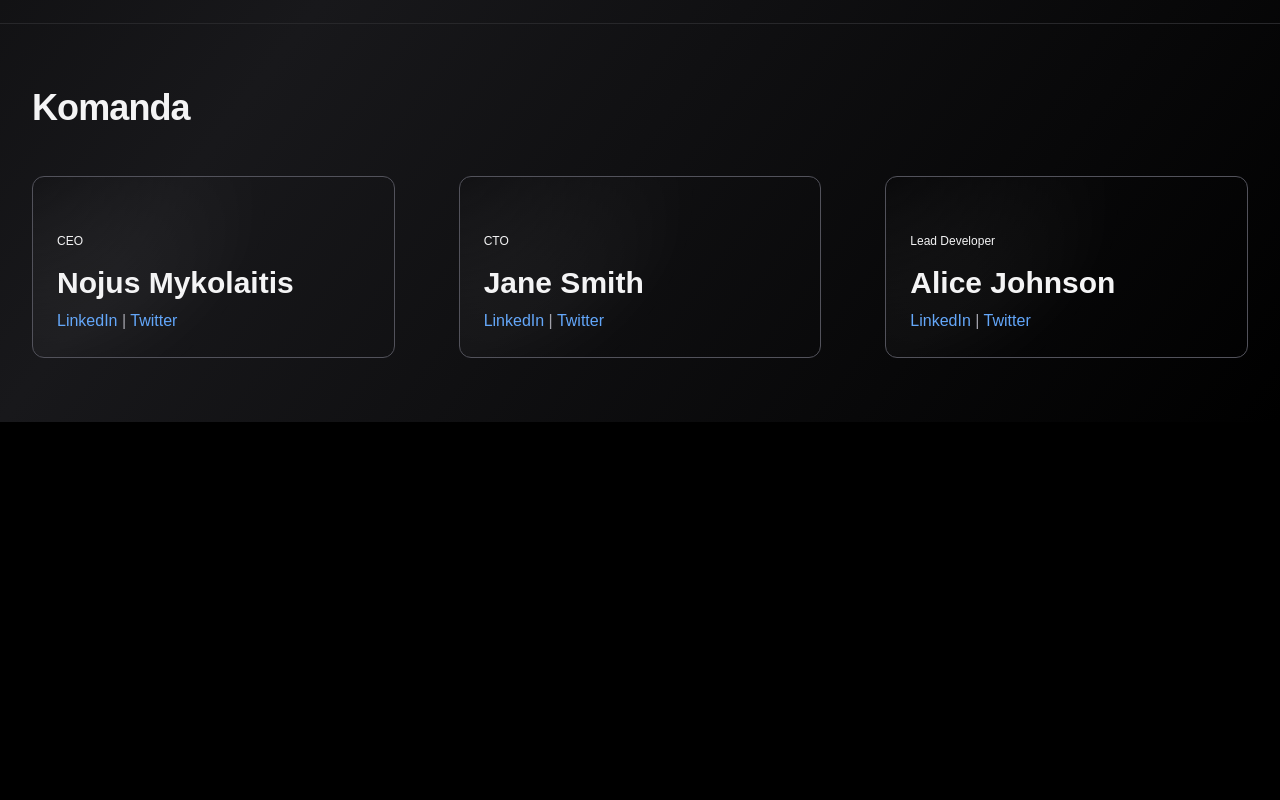
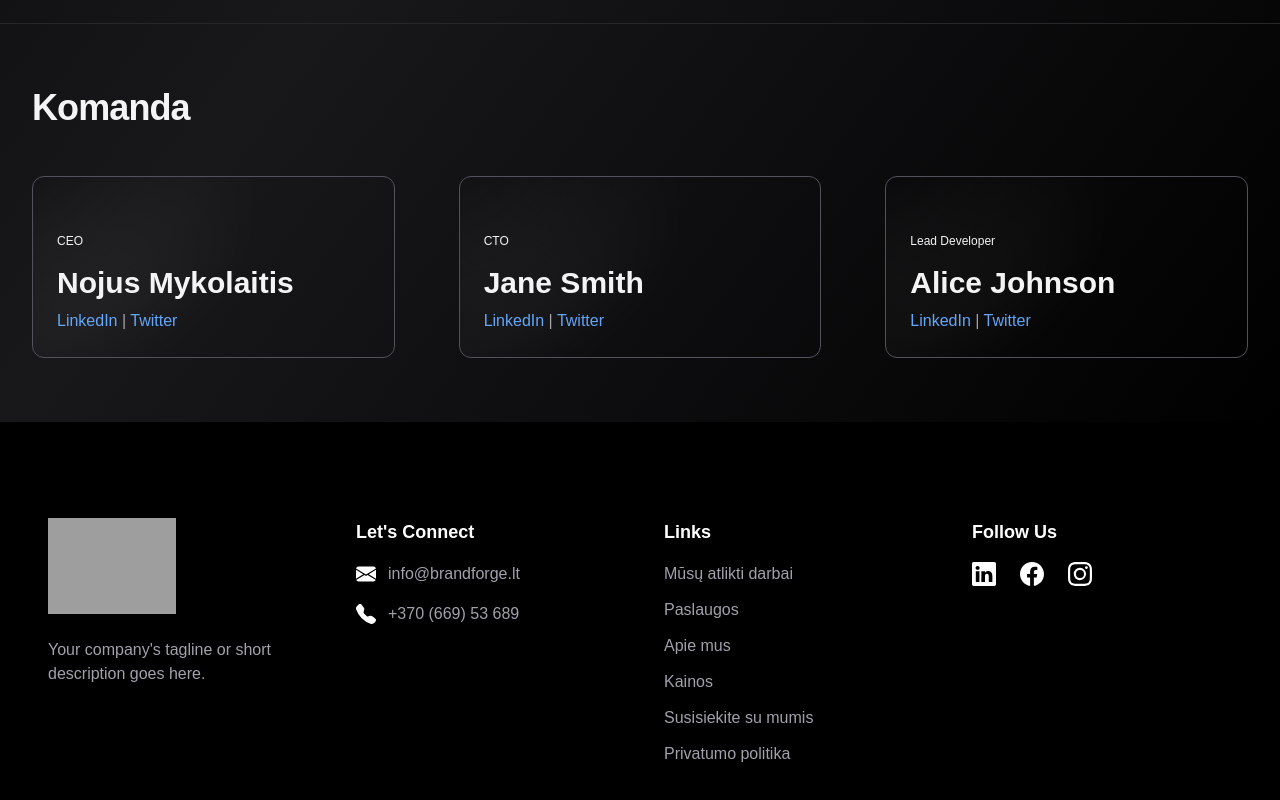
Before and after one commit to Drangis-tech/nextjs-portfolio-website, a Next.js app: page /apie-mus in a window 1280 px wide. Shown: the part 1252-2052 px from the top of the page. Before the commit the page ends 1674 px from the top, so only its background shows below. Built offline with nearby package versions, Linux system fonts and the light colour scheme; no server answers; grey boxes are pictures that could not be loaded; what tailwindcss-debug-screens would draw is missing.

Commit message:
timeline fixas

```diff
--- a/app/apie-mus/page.tsx
+++ b/app/apie-mus/page.tsx
@@ -5,6 +5,8 @@ import { Navigation } from '../components/nav';
 import { Card } from '../components/card';
 import { FontAwesomeIcon } from '@fortawesome/react-fontawesome';
 import { faUsers, faEye, faBalanceScale } from '@fortawesome/free-solid-svg-icons';
+import Footer from '../components/Footer'; // Import Footer Component
+
 
 // Team Data
 const teamData = [
--- /dev/null
+++ b/app/components/Footer.tsx
@@ -0,0 +1,66 @@
+import React from 'react';
+import Link from 'next/link';
+import { EnvelopeFill, TelephoneFill, Facebook, Instagram, Linkedin } from 'react-bootstrap-icons';
+
+const Footer: React.FC = () => {
+  return (
+    <footer className="bg-black text-white pt-8 pb-12 mt-16"> {/* Reduced top padding by 30% */}
+      <div className="max-w-7xl mx-auto px-8 lg:px-12"> {/* Increased horizontal padding */}
+        <div className="grid grid-cols-1 md:grid-cols-4 gap-12"> {/* Increased grid gap for spacing */}
+
+          {/* Company Logo */}
+          <div className="flex flex-col space-y-6"> {/* Increased vertical spacing */}
+            <img src="/path-to-your-logo.png" alt="Company Logo" className="w-32" />
+            <p className="text-zinc-400">Your company's tagline or short description goes here.</p> {/* Gray text */}
+          </div>
+
+          {/* Let's Connect Section */}
+          <div className="space-y-4"> {/* Increased vertical spacing */}
+            <h4 className="font-bold text-lg text-white">Let's Connect</h4> {/* Heading kept white */}
+            <div className="flex items-center space-x-3"> {/* Slightly increased space between items */}
+              <EnvelopeFill className="text-xl text-white" /> {/* Icon kept white */}
+              <span className="text-zinc-400">info@brandforge.lt</span> {/* Gray text */}
+            </div>
+            <div className="flex items-center space-x-3">
+              <TelephoneFill className="text-xl text-white" /> {/* Icon kept white */}
+              <span className="text-zinc-400">+370 (669) 53 689</span> {/* Gray text */}
+            </div>
+          </div>
+
+          {/* Links Section */}
+          <div className="space-y-4"> {/* Increased vertical spacing */}
+            <h4 className="font-bold text-lg text-white">Links</h4> {/* Heading kept white */}
+            <ul className="space-y-3"> {/* Increased vertical spacing in the list */}
+              <li><Link href="/atlikti-darbai" className="text-zinc-400 hover:text-zinc-300">Mūsų atlikti darbai</Link></li> {/* Gray links */}
+              <li><Link href="/paslaugos" className="text-zinc-400 hover:text-zinc-300">Paslaugos</Link></li>
+              <li><Link href="/apie-mus" className="text-zinc-400 hover:text-zinc-300">Apie mus</Link></li>
+              <li><Link href="/kainos" className="text-zinc-400 hover:text-zinc-300">Kainos</Link></li>
+              <li><Link href="/contact" className="text-zinc-400 hover:text-zinc-300">Susisiekite su mumis</Link></li>
+              <li><Link href="/privatumo-politika" className="text-zinc-400 hover:text-zinc-300">Privatumo politika</Link></li>
+
+            </ul>
+          </div>
+
+          {/* Follow Us Section */}
+          <div className="space-y-4"> {/* Increased vertical spacing */}
+            <h4 className="font-bold text-lg text-white">Follow Us</h4> {/* Heading kept white */}
+            <div className="flex space-x-6"> {/* Slightly increased horizontal spacing between icons */}
+              <Link href="https://linkedin.com/company/brandforge-lt" aria-label="Linkedin">
+                <Linkedin className="text-2xl text-white" /> {/* Icon kept white */}
+              </Link>
+              <Link href="https://facebook.com" aria-label="Facebook">
+                <Facebook className="text-2xl text-white" /> {/* Icon kept white */}
+              </Link>
+              <Link href="https://instagram.com" aria-label="Instagram">
+                <Instagram className="text-2xl text-white" /> {/* Icon kept white */}
+              </Link>
+            </div>
+          </div>
+
+        </div>
+      </div>
+    </footer>
+  );
+};
+
+export default Footer;
--- a/app/layout.tsx
+++ b/app/layout.tsx
@@ -1,4 +1,3 @@
-// app/layout.tsx
 "use client";
 
 import "../global.css";
@@ -6,6 +5,7 @@ import { Inter } from "@next/font/google";
 import LocalFont from "@next/font/local";
 import { Analytics } from "./components/analytics";
 import Script from "next/script"; // Import Script from next/script
+import Footer from "./components/Footer"; // Import the Footer component
 
 const inter = Inter({
   subsets: ["latin"],
@@ -28,11 +28,13 @@ export default function RootLayout({
         <Analytics />
       </head>
       <body
-        className={`bg-black ${
-          process.env.NODE_ENV === "development" ? "debug-screens" : undefined
-        }`}
+        className={`bg-black min-h-screen flex flex-col`} // Added flex layout to body
       >
-        {children}
+        {/* Main Content Area */}
+        <main className="flex-1">{children}</main> {/* Ensures content grows */}
+
+        {/* Footer */}
+        <Footer />  {/* Footer will now stick to the bottom */}
 
         {/* Add Cookiebot Script */}
         <Script
--- a/package.json
+++ b/package.json
@@ -23,6 +23,7 @@
     "@tabler/icons-react": "^3.17.0",
     "@upstash/redis": "^1.23.3",
     "aos": "^2.3.4",
+    "bootstrap-icons": "^1.11.3",
     "clsx": "^2.1.1",
     "contentlayer": "^0.3.4",
     "emailjs-com": "^3.2.0",
@@ -33,6 +34,7 @@
     "next": "^13.5.6",
     "next-contentlayer": "^0.3.4",
     "react": "^18.2.0",
+    "react-bootstrap-icons": "^1.11.4",
     "react-cookie-consent": "^9.0.0",
     "react-dom": "^18.2.0",
     "react-helmet": "^6.1.0",
```
Also changed, not shown: 2 other files (tests, documents, lock files or other folders).
